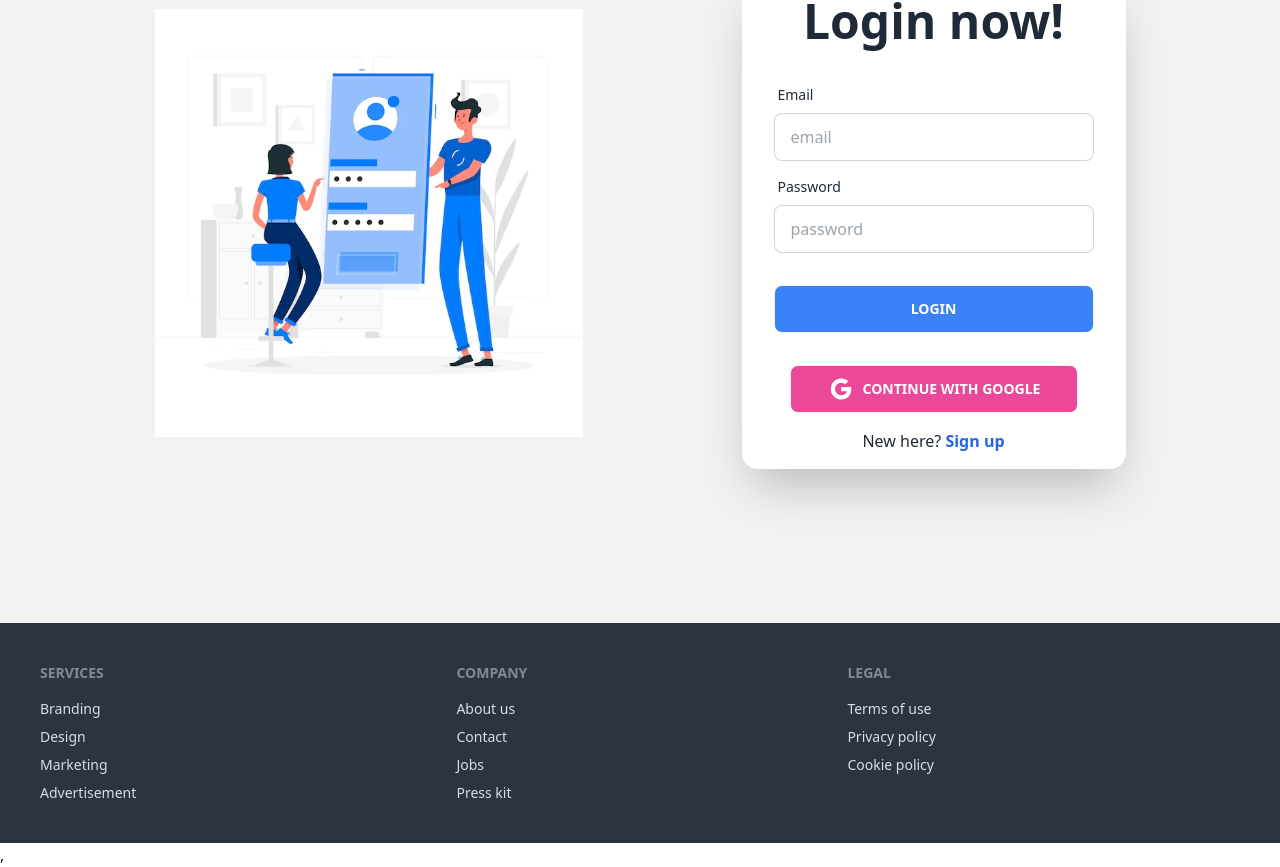
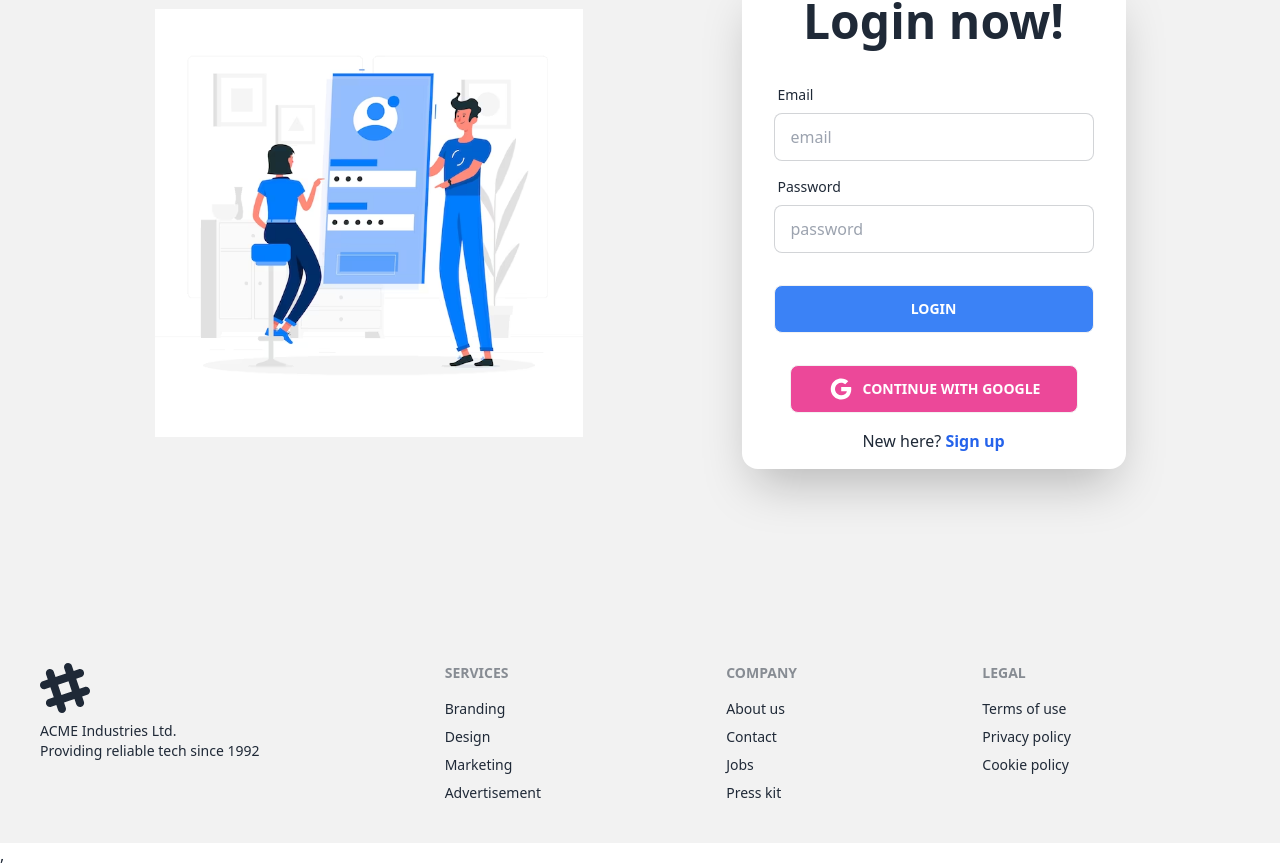
Before and after one commit to suraiyasultana826/jobs-client, a React (Vite) app: page /login in a window 1280 px wide. Shown: the part 245-1112 px from the top of the page. Built offline with nearby package versions, Linux system fonts and the light colour scheme; no server answers.

Commit message:
added delete button successfuly

```diff
--- a/src/Pages/PostJob/MyPostedJob.jsx
+++ b/src/Pages/PostJob/MyPostedJob.jsx
@@ -1,17 +1,54 @@
 import { useLoaderData } from "react-router-dom";
 import PostedCard from "./PostedCard";
 import { useState } from "react";
+import Swal from "sweetalert2";
 
 const MyPostedJob = () => {
+
     const myJobs = useLoaderData()
     const [jobs, setJobs] = useState(myJobs);
+    const handleDelete = _id => {
+        console.log(_id);
+        Swal.fire({
+          title: "Are you sure?",
+          text: "You won't be able to revert this!",
+          icon: "warning",
+          showCancelButton: true,
+          confirmButtonColor: "#3085d6",
+          cancelButtonColor: "#d33",
+          confirmButtonText: "Yes, delete it!"
+        }).then((result) => {
+          if (result.isConfirmed) {
+
+            fetch(`http://localhost:5300/postedJob/${_id}`, {
+              method: 'Delete'
+            })
+              .then(res => res.json())
+              .then(data => {
+                console.log(data);
+                if (data.deletedCount > 0) {
+                  Swal.fire({
+                    title: "Deleted!",
+                    text: "Your job has been deleted.",
+                    icon: "success"
+                  });
+                  const remaining = jobs?.filter(job => job._id !== _id);
+                  setJobs(remaining);
+                  console.log(remaining);
+
+                }
+              })
+          }
+        });
+
+      }
     return (
         <div>
             <h1 className="lg:text-5xl font-bold text-center mb-20">My Posted Jobs</h1>
 
            <div className="lg:grid lg:grid-cols-2">
            {
-                myJobs.map(myJob => <PostedCard key={myJob._id} myJob={myJob} jobs={jobs} setJobs={setJobs}></PostedCard>)
+                jobs.map(myJob => <PostedCard key={myJob._id} myJob={myJob} setJobs={setJobs} handleDelete={handleDelete}></PostedCard>)
             }
            </div>
 
--- a/src/Pages/PostJob/PostedCard.jsx
+++ b/src/Pages/PostJob/PostedCard.jsx
@@ -1,43 +1,10 @@
 import { Link } from "react-router-dom";
 import Swal from "sweetalert2";
 
-const PostedCard = ({ myJob, jobs, setJobs }) => {
+const PostedCard = ({ myJob,  setJobs, handleDelete }) => {
   const { _id, jobTitle, deadline, description, category, img, minPrice, maxPrice } = myJob;
 
-  const handleDelete = _id => {
-    console.log(_id);
-    Swal.fire({
-      title: "Are you sure?",
-      text: "You won't be able to revert this!",
-      icon: "warning",
-      showCancelButton: true,
-      confirmButtonColor: "#3085d6",
-      cancelButtonColor: "#d33",
-      confirmButtonText: "Yes, delete it!"
-    }).then((result) => {
-      if (result.isConfirmed) {
 
-        fetch(`http://localhost:5300/postedJob/${_id}`, {
-          method: 'Delete'
-        })
-          .then(res => res.json())
-          .then(data => {
-            console.log(data);
-            if (data.deletedCount > 0) {
-              Swal.fire({
-                title: "Deleted!",
-                text: "Your job has been deleted.",
-                icon: "success"
-              });
-              const remaining = jobs.filter(job => job._id !== _id);
-              setJobs(remaining);
-
-            }
-          })
-      }
-    });
-
-  }
   return (
     <div className="card w-96 bg-base-100 shadow-xl">
       <figure><img src={img} alt="Shoes" /></figure>
@@ -48,6 +15,7 @@
         <div className="card-actions justify-end">
          <Link to={`/update/${_id}`}> <button className="btn bg-blue-500 text-white ">Update</button></Link>
           <button onClick={() => handleDelete(_id)} className="btn bg-red-500 text-white ">Delete</button>
+          <button disabled className="btn btn-ghost"> Bid Now</button>
         </div>
       </div>
     </div>
--- a/src/Pages/Shared/Footer/Footer.jsx
+++ b/src/Pages/Shared/Footer/Footer.jsx
@@ -2,7 +2,11 @@
 const Footer = () => {
     return (
       <div>
-            <footer className="footer p-10 bg-neutral text-neutral-content">
+          <footer className="footer p-10 bg-base-200 text-base-content">
+        <aside>
+          <svg width="50" height="50" viewBox="0 0 24 24" xmlns="http://www.w3.org/2000/svg" fillRule="evenodd" clipRule="evenodd" className="fill-current"><path d="M22.672 15.226l-2.432.811.841 2.515c.33 1.019-.209 2.127-1.23 2.456-1.15.325-2.148-.321-2.463-1.226l-.84-2.518-5.013 1.677.84 2.517c.391 1.203-.434 2.542-1.831 2.542-.88 0-1.601-.564-1.86-1.314l-.842-2.516-2.431.809c-1.135.328-2.145-.317-2.463-1.229-.329-1.018.211-2.127 1.231-2.456l2.432-.809-1.621-4.823-2.432.808c-1.355.384-2.558-.59-2.558-1.839 0-.817.509-1.582 1.327-1.846l2.433-.809-.842-2.515c-.33-1.02.211-2.129 1.232-2.458 1.02-.329 2.13.209 2.461 1.229l.842 2.515 5.011-1.677-.839-2.517c-.403-1.238.484-2.553 1.843-2.553.819 0 1.585.509 1.85 1.326l.841 2.517 2.431-.81c1.02-.33 2.131.211 2.461 1.229.332 1.018-.21 2.126-1.23 2.456l-2.433.809 1.622 4.823 2.433-.809c1.242-.401 2.557.484 2.557 1.838 0 .819-.51 1.583-1.328 1.847m-8.992-6.428l-5.01 1.675 1.619 4.828 5.011-1.674-1.62-4.829z"></path></svg>
+          <p>ACME Industries Ltd.<br/>Providing reliable tech since 1992</p>
+        </aside>
         <nav>
           <header className="footer-title">Services</header>
           <a className="link link-hover">Branding</a>
```
Lines whose indentation alone changed are shown as unchanged.
